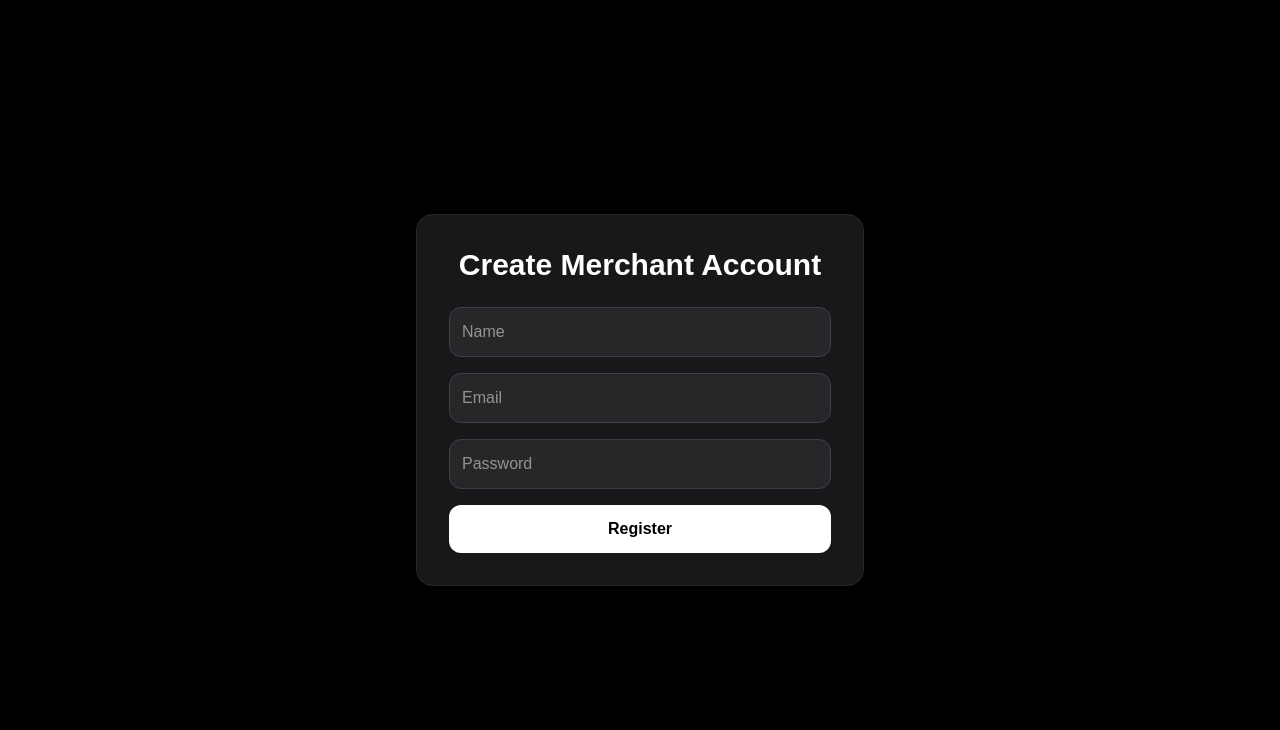
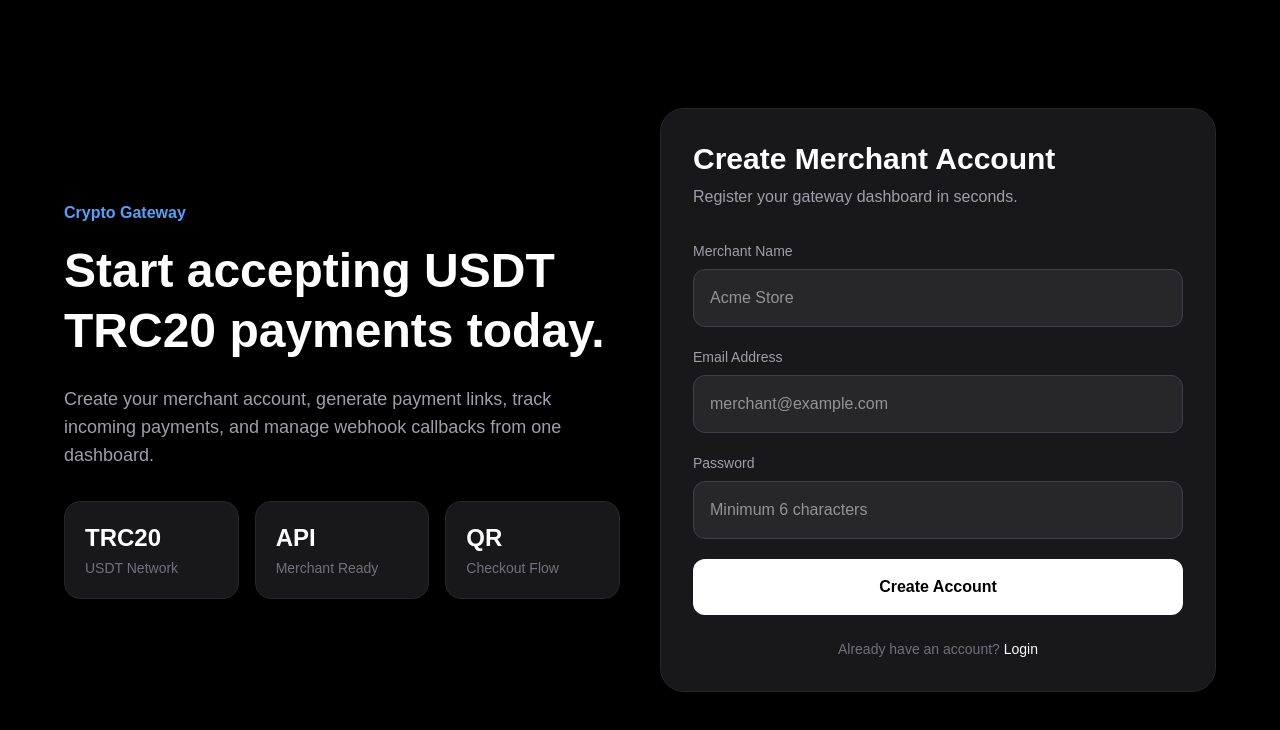
Before and after one commit to metaearnturkey2-coder/crypto-gateway-frontend, a Next.js app: page /register in a window 1280 px wide. Shown: the top 730 px of the page. Built offline with nearby package versions, Linux system fonts and the light colour scheme.

Commit message:
Improve auth landing pages

```diff
--- a/src/app/login/page.js
+++ b/src/app/login/page.js
@@ -8,6 +8,8 @@ export default function LoginPage() {
     password: "",
   });
 
+  const [loading, setLoading] = useState(false);
+
   const handleChange = (e) => {
     setForm({
       ...form,
@@ -17,6 +19,7 @@ export default function LoginPage() {
 
   const handleSubmit = async (e) => {
     e.preventDefault();
+    setLoading(true);
 
     try {
       const response = await fetch("http://localhost:5000/api/auth/login", {
@@ -29,11 +32,8 @@ export default function LoginPage() {
 
       const data = await response.json();
 
-      console.log(data);
-
       if (data.token) {
         localStorage.setItem("token", data.token);
-        alert(data.message || "Login successful");
         window.location.href = "/dashboard";
         return;
       }
@@ -42,42 +42,114 @@ export default function LoginPage() {
     } catch (error) {
       console.error(error);
       alert("Login error");
+    } finally {
+      setLoading(false);
     }
   };
 
   return (
-    <main className="min-h-screen bg-black text-white flex items-center justify-center px-6">
-      <div className="w-full max-w-md bg-zinc-900 p-8 rounded-2xl border border-zinc-800">
-        <h1 className="text-3xl font-bold mb-6 text-center">
-          Merchant Login
+    <main className="min-h-screen bg-black text-white flex items-center justify-center px-6 py-10">
+      <div className="w-full max-w-6xl grid grid-cols-1 lg:grid-cols-2 gap-10 items-center">
+        <section>
+          <p className="text-blue-400 font-semibold mb-4">
+            Crypto Gateway
+          </p>
+
+          <h1 className="text-5xl font-bold leading-tight mb-6">
+            Manage your crypto payments from one dashboard.
           </h1>
 
-        <form onSubmit={handleSubmit} className="space-y-4">
+          <p className="text-zinc-400 text-lg mb-8 max-w-xl">
+            Login to your merchant panel to create payment requests, monitor
+            TRC20 USDT transactions, manage webhook URLs, and track payment
+            status in real time.
+          </p>
+
+          <div className="grid grid-cols-1 sm:grid-cols-3 gap-4">
+            <div className="bg-zinc-900 border border-zinc-800 rounded-2xl p-5">
+              <p className="text-2xl font-bold">Live</p>
+              <p className="text-zinc-500 text-sm mt-1">Payment Status</p>
+            </div>
+
+            <div className="bg-zinc-900 border border-zinc-800 rounded-2xl p-5">
+              <p className="text-2xl font-bold">API</p>
+              <p className="text-zinc-500 text-sm mt-1">Key Access</p>
+            </div>
+
+            <div className="bg-zinc-900 border border-zinc-800 rounded-2xl p-5">
+              <p className="text-2xl font-bold">Webhook</p>
+              <p className="text-zinc-500 text-sm mt-1">Callbacks</p>
+            </div>
+          </div>
+        </section>
+
+        <section className="bg-zinc-900 border border-zinc-800 rounded-3xl p-8 shadow-2xl">
+          <div className="mb-8">
+            <h2 className="text-3xl font-bold">Merchant Login</h2>
+
+            <p className="text-zinc-400 mt-2">
+              Access your crypto payment dashboard.
+            </p>
+          </div>
+
+          <form onSubmit={handleSubmit} className="space-y-5">
+            <div>
+              <label className="block text-sm text-zinc-400 mb-2">
+                Email Address
+              </label>
+
               <input
                 type="email"
                 name="email"
-            placeholder="Email"
+                placeholder="merchant@example.com"
                 value={form.email}
                 onChange={handleChange}
-            className="w-full p-3 rounded-xl bg-zinc-800 border border-zinc-700 outline-none"
+                required
+                className="w-full p-4 rounded-xl bg-zinc-800 border border-zinc-700 outline-none focus:border-blue-500 transition"
               />
+            </div>
+
+            <div>
+              <label className="block text-sm text-zinc-400 mb-2">
+                Password
+              </label>
 
               <input
                 type="password"
                 name="password"
-            placeholder="Password"
+                placeholder="Enter your password"
                 value={form.password}
                 onChange={handleChange}
-            className="w-full p-3 rounded-xl bg-zinc-800 border border-zinc-700 outline-none"
+                required
+                className="w-full p-4 rounded-xl bg-zinc-800 border border-zinc-700 outline-none focus:border-blue-500 transition"
               />
+            </div>
+
+            <div className="flex justify-end">
+              <a
+                href="#"
+                className="text-sm text-zinc-400 hover:text-white transition"
+              >
+                Forgot password?
+              </a>
+            </div>
 
             <button
               type="submit"
-            className="w-full bg-white text-black py-3 rounded-xl font-semibold hover:opacity-80 transition"
+              disabled={loading}
+              className="w-full bg-white text-black py-4 rounded-xl font-semibold hover:opacity-80 transition disabled:opacity-50"
             >
-            Login
+              {loading ? "Logging in..." : "Login"}
             </button>
           </form>
+
+          <p className="text-zinc-500 text-sm mt-6 text-center">
+            Do not have an account?{" "}
+            <a href="/register" className="text-white hover:underline">
+              Create account
+            </a>
+          </p>
+        </section>
       </div>
     </main>
   );
--- a/src/app/page.js
+++ b/src/app/page.js
@@ -10,13 +10,19 @@ export default function HomePage() {
       </p>
 
       <div className="flex gap-4">
-        <button className="bg-white text-black px-6 py-3 rounded-xl font-semibold hover:opacity-80 transition">
+        <a
+          href="/register"
+          className="bg-white text-black px-6 py-3 rounded-xl font-semibold hover:opacity-80 transition"
+        >
           Get Started
-        </button>
+        </a>
 
-        <button className="border border-zinc-700 px-6 py-3 rounded-xl hover:bg-zinc-900 transition">
+        <a
+          href="/login"
+          className="border border-zinc-700 px-6 py-3 rounded-xl hover:bg-zinc-900 transition"
+        >
           Documentation
-        </button>
+        </a>
       </div>
     </main>
   );
--- a/src/app/register/page.js
+++ b/src/app/register/page.js
@@ -9,6 +9,8 @@ export default function RegisterPage() {
     password: "",
   });
 
+  const [loading, setLoading] = useState(false);
+
   const handleChange = (e) => {
     setForm({
       ...form,
@@ -18,6 +20,7 @@ export default function RegisterPage() {
 
   const handleSubmit = async (e) => {
     e.preventDefault();
+    setLoading(true);
 
     try {
       const response = await fetch("http://localhost:5000/api/auth/register", {
@@ -30,57 +33,128 @@ export default function RegisterPage() {
 
       const data = await response.json();
 
-      console.log(data);
+      alert(data.message);
 
-      alert(data.message);
+      if (response.ok) {
+        window.location.href = "/login";
+      }
     } catch (error) {
       console.error(error);
       alert("Register error");
+    } finally {
+      setLoading(false);
     }
   };
 
   return (
-    <main className="min-h-screen bg-black text-white flex items-center justify-center px-6">
-      <div className="w-full max-w-md bg-zinc-900 p-8 rounded-2xl border border-zinc-800">
-        <h1 className="text-3xl font-bold mb-6 text-center">
-          Create Merchant Account
+    <main className="min-h-screen bg-black text-white flex items-center justify-center px-6 py-10">
+      <div className="w-full max-w-6xl grid grid-cols-1 lg:grid-cols-2 gap-10 items-center">
+        <section>
+          <p className="text-blue-400 font-semibold mb-4">
+            Crypto Gateway
+          </p>
+
+          <h1 className="text-5xl font-bold leading-tight mb-6">
+            Start accepting USDT TRC20 payments today.
           </h1>
 
-        <form onSubmit={handleSubmit} className="space-y-4">
+          <p className="text-zinc-400 text-lg mb-8 max-w-xl">
+            Create your merchant account, generate payment links, track
+            incoming payments, and manage webhook callbacks from one dashboard.
+          </p>
+
+          <div className="grid grid-cols-1 sm:grid-cols-3 gap-4">
+            <div className="bg-zinc-900 border border-zinc-800 rounded-2xl p-5">
+              <p className="text-2xl font-bold">TRC20</p>
+              <p className="text-zinc-500 text-sm mt-1">USDT Network</p>
+            </div>
+
+            <div className="bg-zinc-900 border border-zinc-800 rounded-2xl p-5">
+              <p className="text-2xl font-bold">API</p>
+              <p className="text-zinc-500 text-sm mt-1">Merchant Ready</p>
+            </div>
+
+            <div className="bg-zinc-900 border border-zinc-800 rounded-2xl p-5">
+              <p className="text-2xl font-bold">QR</p>
+              <p className="text-zinc-500 text-sm mt-1">Checkout Flow</p>
+            </div>
+          </div>
+        </section>
+
+        <section className="bg-zinc-900 border border-zinc-800 rounded-3xl p-8 shadow-2xl">
+          <div className="mb-8">
+            <h2 className="text-3xl font-bold">
+              Create Merchant Account
+            </h2>
+
+            <p className="text-zinc-400 mt-2">
+              Register your gateway dashboard in seconds.
+            </p>
+          </div>
+
+          <form onSubmit={handleSubmit} className="space-y-5">
+            <div>
+              <label className="block text-sm text-zinc-400 mb-2">
+                Merchant Name
+              </label>
               <input
                 type="text"
                 name="name"
-            placeholder="Name"
+                placeholder="Acme Store"
                 value={form.name}
                 onChange={handleChange}
-            className="w-full p-3 rounded-xl bg-zinc-800 border border-zinc-700 outline-none"
+                required
+                className="w-full p-4 rounded-xl bg-zinc-800 border border-zinc-700 outline-none focus:border-blue-500 transition"
               />
+            </div>
 
+            <div>
+              <label className="block text-sm text-zinc-400 mb-2">
+                Email Address
+              </label>
               <input
                 type="email"
                 name="email"
-            placeholder="Email"
+                placeholder="merchant@example.com"
                 value={form.email}
                 onChange={handleChange}
-            className="w-full p-3 rounded-xl bg-zinc-800 border border-zinc-700 outline-none"
+                required
+                className="w-full p-4 rounded-xl bg-zinc-800 border border-zinc-700 outline-none focus:border-blue-500 transition"
               />
+            </div>
 
+            <div>
+              <label className="block text-sm text-zinc-400 mb-2">
+                Password
+              </label>
               <input
                 type="password"
                 name="password"
-            placeholder="Password"
+                placeholder="Minimum 6 characters"
                 value={form.password}
                 onChange={handleChange}
-            className="w-full p-3 rounded-xl bg-zinc-800 border border-zinc-700 outline-none"
+                required
+                minLength={6}
+                className="w-full p-4 rounded-xl bg-zinc-800 border border-zinc-700 outline-none focus:border-blue-500 transition"
               />
+            </div>
 
             <button
               type="submit"
-            className="w-full bg-white text-black py-3 rounded-xl font-semibold hover:opacity-80 transition"
+              disabled={loading}
+              className="w-full bg-white text-black py-4 rounded-xl font-semibold hover:opacity-80 transition disabled:opacity-50"
             >
-            Register
+              {loading ? "Creating account..." : "Create Account"}
             </button>
           </form>
+
+          <p className="text-zinc-500 text-sm mt-6 text-center">
+            Already have an account?{" "}
+            <a href="/login" className="text-white hover:underline">
+              Login
+            </a>
+          </p>
+        </section>
       </div>
     </main>
   );
```
Lines whose indentation alone changed are shown as unchanged.
